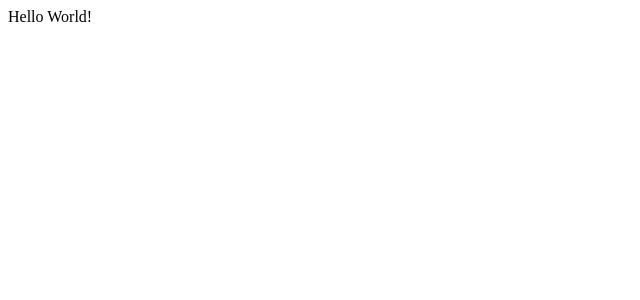
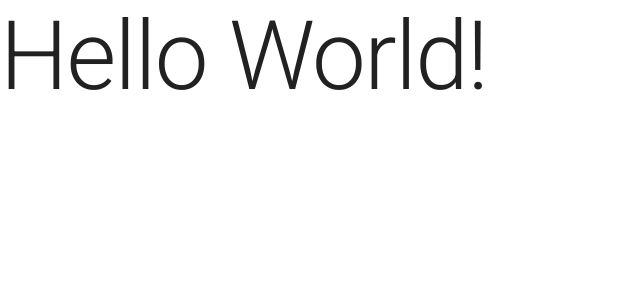
Before and after one commit to AdityaPratap006/reddit_amplified, a Next.js app: page / in a window 1280 px wide. Shown: the top 300 px of the page, without its empty margins (0-640 px from the left). Built offline with nearby package versions, Linux system fonts and the light colour scheme.

Commit message:
material-ui initial setup

```diff
--- a/package.json
+++ b/package.json
@@ -8,6 +8,8 @@
     "start": "next start"
   },
   "dependencies": {
+    "@material-ui/core": "^4.12.1",
+    "@material-ui/icons": "^4.11.2",
     "next": "11.0.1",
     "react": "17.0.2",
     "react-dom": "17.0.2"
--- a/src/pages/_app.tsx
+++ b/src/pages/_app.tsx
@@ -1,7 +1,35 @@
 import type { AppProps } from "next/app";
+import { useEffect } from "react";
+import Head from "next/head";
+import { ThemeProvider } from "@material-ui/core/styles";
+import CssBaseline from "@material-ui/core/CssBaseline";
+import theme from "../theme";
 
 function MyApp({ Component, pageProps }: AppProps) {
-  return <Component {...pageProps} />;
+  useEffect(() => {
+    // Remove the server-side injected CSS.
+    const jssStyles = document.querySelector("#jss-server-side");
+    if (jssStyles) {
+      jssStyles.parentElement.removeChild(jssStyles);
+    }
+  }, []);
+
+  return (
+    <>
+      <Head>
+        <title>Reddit Amplified</title>
+        <meta
+          name="viewport"
+          content="minimum-scale=1, initial-scale=1, width=device-width"
+        />
+      </Head>
+      <ThemeProvider theme={theme}>
+        {/* CssBaseline kickstart an elegant, consistent, and simple baseline to build upon. */}
+        <CssBaseline />
+        <Component {...pageProps} />
+      </ThemeProvider>
+    </>
+  );
 }
 
 export default MyApp;
--- /dev/null
+++ b/src/pages/_document.tsx
@@ -0,0 +1,71 @@
+import React from "react";
+import Document, { Html, Head, Main, NextScript } from "next/document";
+import { ServerStyleSheets } from "@material-ui/core/styles";
+import theme from "../theme";
+
+export default class MyDocument extends Document {
+  render() {
+    return (
+      <Html lang="en">
+        <Head>
+          {/* PWA primary color */}
+          <meta name="theme-color" content={theme.palette.primary.main} />
+          <link
+            rel="stylesheet"
+            href="https://fonts.googleapis.com/css?family=Roboto:300,400,500,700&display=swap"
+          />
+        </Head>
+        <body>
+          <Main />
+          <NextScript />
+        </body>
+      </Html>
+    );
+  }
+}
+
+// `getInitialProps` belongs to `_document` (instead of `_app`),
+// it's compatible with server-side generation (SSG).
+MyDocument.getInitialProps = async (ctx) => {
+  // Resolution order
+  //
+  // On the server:
+  // 1. app.getInitialProps
+  // 2. page.getInitialProps
+  // 3. document.getInitialProps
+  // 4. app.render
+  // 5. page.render
+  // 6. document.render
+  //
+  // On the server with error:
+  // 1. document.getInitialProps
+  // 2. app.render
+  // 3. page.render
+  // 4. document.render
+  //
+  // On the client
+  // 1. app.getInitialProps
+  // 2. page.getInitialProps
+  // 3. app.render
+  // 4. page.render
+
+  // Render app and page and get the context of the page with collected side effects.
+  const sheets = new ServerStyleSheets();
+  const originalRenderPage = ctx.renderPage;
+
+  ctx.renderPage = () =>
+    originalRenderPage({
+      enhanceApp: (App) => (props) => sheets.collect(<App {...props} />),
+    });
+
+  const initialProps = await Document.getInitialProps(ctx);
+
+  return {
+    ...initialProps,
+    // Styles fragment is rendered after the app and page rendering finish.
+    styles: [
+      ...React.Children.toArray(initialProps.styles),
+      sheets.getStyleElement(),
+    ],
+  };
+};
--- a/src/pages/index.tsx
+++ b/src/pages/index.tsx
@@ -1,3 +1,5 @@
+import { Typography } from "@material-ui/core";
+
 export default function Home() {
-  return <div>Hello World!</div>;
+  return <Typography variant="h1">Hello World!</Typography>;
 }
--- /dev/null
+++ b/src/theme.tsx
@@ -0,0 +1,22 @@
+import { createTheme } from "@material-ui/core/styles";
+import { red } from "@material-ui/core/colors";
+
+// Create a theme instance.
+const theme = createTheme({
+  palette: {
+    primary: {
+      main: "#556cd6",
+    },
+    secondary: {
+      main: "#19857b",
+    },
+    error: {
+      main: red.A400,
+    },
+    background: {
+      default: "#fff",
+    },
+  },
+});
+
+export default theme;
```
Also changed, not shown: 1 other file (tests, documents, lock files or other folders).
